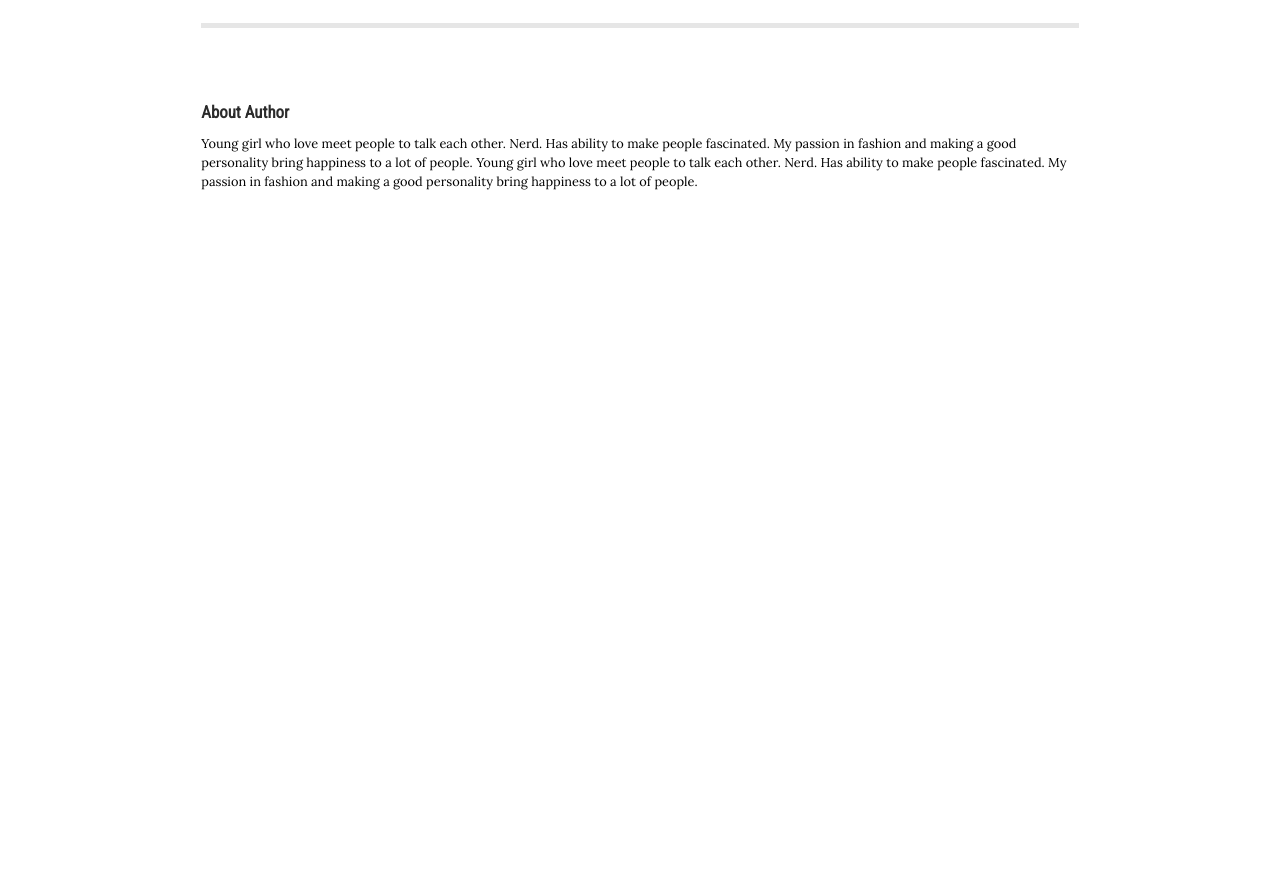
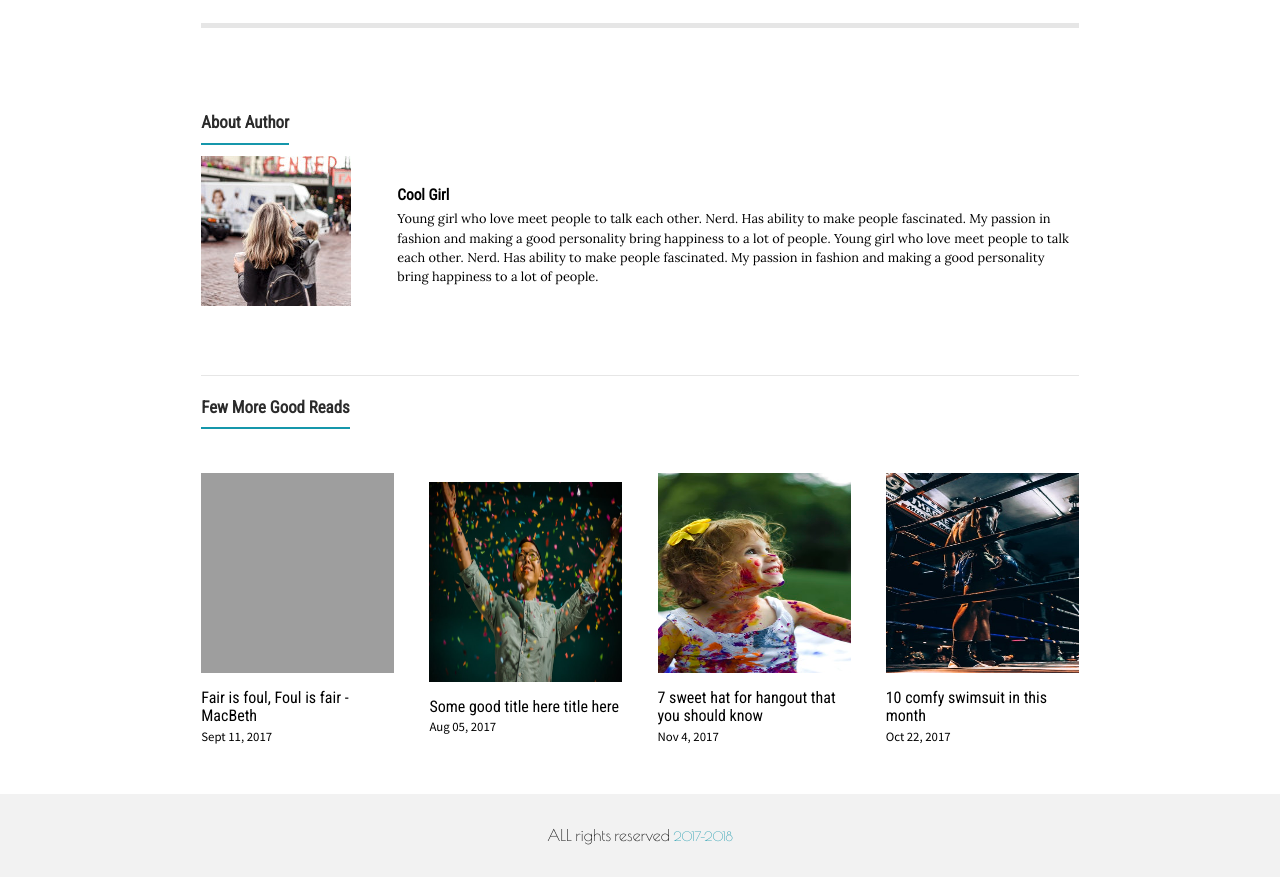
Before and after one commit to rjsnh1522/rjsnh1522.github.io, a plain HTML site: page blog_page.html in a window 1280 px wide. Shown: the part 2018-2895 px from the top of the page. Before the commit the page ends 2274 px from the top, so only its background shows below. Drawn offline with nearby package versions, Linux system fonts and the light colour scheme; grey boxes are pictures that could not be loaded; a script that the page names is missing.

Commit message:
design complete with disqus

```diff
--- a/assets/blog_style.css
+++ b/assets/blog_style.css
@@ -62,7 +62,7 @@ body{
   height: auto;
 }
 .gray-background{
-  background: #cccccc;
+  background: #f2f2f2;
 }
 .container {
   padding-right: 15px;
@@ -528,11 +528,88 @@ span.tag-tag{
   padding: .8em 0;
 
 }
+.heading-wrapper h3{
+  padding: .6em 0;
+  border-bottom: 2px solid  #1597ab;
+  display: inline-block;
+}
 .author-bio{
   font-family: 'Lora', serif;
   font-size: .8em;
   font-weight: 300;
   line-height: 150%;
+}
+.flexDiv{
+  display: flex;
+  align-items: center;
+  justify-content: space-around;
+}
+.autor-image-wrapper{
+  width: 20%;
+  margin-right: 2em;
+}
+.autor-bio-data{
+  width: 80%;
+}
+.author-name{
+  font-family: "Roboto Condensed", sans-serif;
+  font-size: 1.2em;
+  padding: .3em 0;
+}
+.you-may-wrapper .heading-wrapper{
+  border-top: 1px solid #e6e6e6;
+}
+
+.colMargin{
+  width: 22%;
+  margin: 2em 0;
+}
+.postFlexDiv{
+  display: flex;
+  align-items: center;
+  justify-content: space-between;
+}
+.post-wrapper .post-image{
+  height:200px;
+  width: 100%;
+}
+.post-wrapper .post-image img{
+  width: 100%;
+  height: 100%;
+}
+.post-details-wrapper{
+  padding: 1em 0;
+}
+
+.post-details-wrapper .post-title{
+  font-family: "Roboto Condensed", sans-serif;
+}
+.post-details-wrapper  .post-details{
+  font-family: 'Source Sans Pro', sans-serif;
+  font-size: .8em;
+  font-weight: 300;
+  line-height: 150%;
+}
+.big8-base-footer{
+  width: 100%;
+  background: #f2f2f2;
+
+}
+.footer-copyright-wrapper{
+  padding: 2em 0;
+}
+.footer-copyright{
+  width: 40%;
+  margin: 0 auto;
+  text-align: center;
+}
+.footer-copyright span{
+  color: #1597ab;
+  font-size: .8em;
+}
+
+#footer{
+  display: none;
 }
 
 
@@ -548,15 +625,4 @@ span.tag-tag{
 
 
 
-
-
-
-
-
-
-
-
-
-
-
 /*data end*/
--- a/blog_page.html
+++ b/blog_page.html
@@ -179,11 +179,86 @@
               <div class="heading-wrapper">
                 <h3>About Author</h3>
               </div>
-              <div class="author-bio">
-                <p>
-                  Young girl who love meet people to talk each other. Nerd. Has ability to make people fascinated. My passion in fashion and making a good personality bring happiness to a lot of people.
-                  Young girl who love meet people to talk each other. Nerd. Has ability to make people fascinated. My passion in fashion and making a good personality bring happiness to a lot of people.
-                </p>
+              <div class="author-bio flexDiv">
+                <div class="autor-image-wrapper">
+                    <img src="assets/images/author-about.jpg" alt="">
+                </div>
+                <div class="autor-bio-data">
+                    <h5 class="author-name">Cool Girl</h5>
+                  <p>
+                    Young girl who love meet people to talk each other. Nerd. Has ability to make people fascinated. My passion in fashion and making a good personality bring happiness to a lot of people.
+                    Young girl who love meet people to talk each other. Nerd. Has ability to make people fascinated. My passion in fashion and making a good personality bring happiness to a lot of people.
+                  </p>
+                </div>
+              </div>
+            </div>
+          </div>
+        </div>
+      </div>
+    </div>
+
+    <div class="you-may-also-like">
+      <div class="container">
+        <div class="single-row">
+          <div class="col9-with-offset">
+            <div class="you-may-wrapper">
+              <div class="heading-wrapper">
+                <h3>Few More Good Reads</h3>
+              </div>
+              <div class="few-more-block postFlexDiv">
+                <div class="post-wrapper colMargin">
+                  <div class="post-image">
+                      <img src="http://i.istockimg.com/file_thumbview_approve/8289956/3/stock-photo-8289956-bald-eagle.jpg" alt="">
+                  </div>
+                  <div class="post-details-wrapper">
+                    <div class="post-title">
+                      Fair is foul, Foul is fair -MacBeth
+                    </div>
+                    <span class="post-details">
+                      Sept 11, 2017
+                    </span>
+                  </div>
+
+                </div>
+                <div class="post-wrapper colMargin">
+                    <div class="post-image">
+                        <img src="assets/images/market.jpg" alt="">
+                    </div>
+                    <div class="post-details-wrapper">
+                      <div class="post-title">
+                        Some good title here title here
+                      </div>
+                      <span class="post-details">
+                        Aug 05, 2017
+                      </span>
+                    </div>
+                </div>
+                <div class="post-wrapper colMargin">
+                    <div class="post-image">
+                        <img src="assets/images/child.jpg" alt="">
+                    </div>
+                    <div class="post-details-wrapper">
+                      <div class="post-title">
+                        7 sweet hat for hangout that you should know
+                      </div>
+                      <span class="post-details">
+                        Nov 4, 2017
+                      </span>
+                    </div>
+                </div>
+                <div class="post-wrapper colMargin">
+                    <div class="post-image">
+                        <img src="assets/images/boxing.jpg" alt="">
+                    </div>
+                    <div class="post-details-wrapper">
+                      <div class="post-title">
+                        10 comfy swimsuit in this month
+                      </div>
+                      <span class="post-details">
+                        Oct 22, 2017
+                      </span>
+                    </div>
+                </div>
               </div>
             </div>
           </div>
@@ -192,6 +267,57 @@
     </div>
 
 
+
+<div class="disqus-container">
+  <div class="container">
+    <div class="single-row">
+        <div class="col9-with-offset">
+            <div id="disqus_thread"></div>
+          </div>
     </div>
+  </div>
+</div>
+
+    <script>
+
+    /**
+    *  RECOMMENDED CONFIGURATION VARIABLES: EDIT AND UNCOMMENT THE SECTION BELOW TO INSERT DYNAMIC VALUES FROM YOUR PLATFORM OR CMS.
+    *  LEARN WHY DEFINING THESE VARIABLES IS IMPORTANT: https://disqus.com/admin/universalcode/#configuration-variables*/
+    /*
+    var disqus_config = function () {
+    this.page.url = PAGE_URL;  // Replace PAGE_URL with your page's canonical URL variable
+    this.page.identifier = PAGE_IDENTIFIER; // Replace PAGE_IDENTIFIER with your page's unique identifier variable
+    };
+    */
+    (function() { // DON'T EDIT BELOW THIS LINE
+    var d = document, s = d.createElement('script');
+    s.src = 'https://rjsnh1522-github-io.disqus.com/embed.js';
+    s.setAttribute('data-timestamp', +new Date());
+    (d.head || d.body).appendChild(s);
+    })();
+    </script>
+    <noscript>Please enable JavaScript to view the <a href="https://disqus.com/?ref_noscript">comments powered by Disqus.</a></noscript>
+
+
+
+
+
+
+
+
+    <div class="big8-base-footer">
+      <div class="container">
+        <div class="single-row">
+          <div class="footer-copyright-wrapper">
+            <div class="footer-copyright">
+                ALL rights reserved  <span>2017-2018</span>
+            </div>
+          </div>
+        </div>
+      </div>
+    </div>
+
+    </div>
+    <script id="dsq-count-scr" src="//rjsnh1522-github-io.disqus.com/count.js" async></script>
   </body>
 </html>
```
Also changed, not shown: assets/images/author-about.jpg (added).
